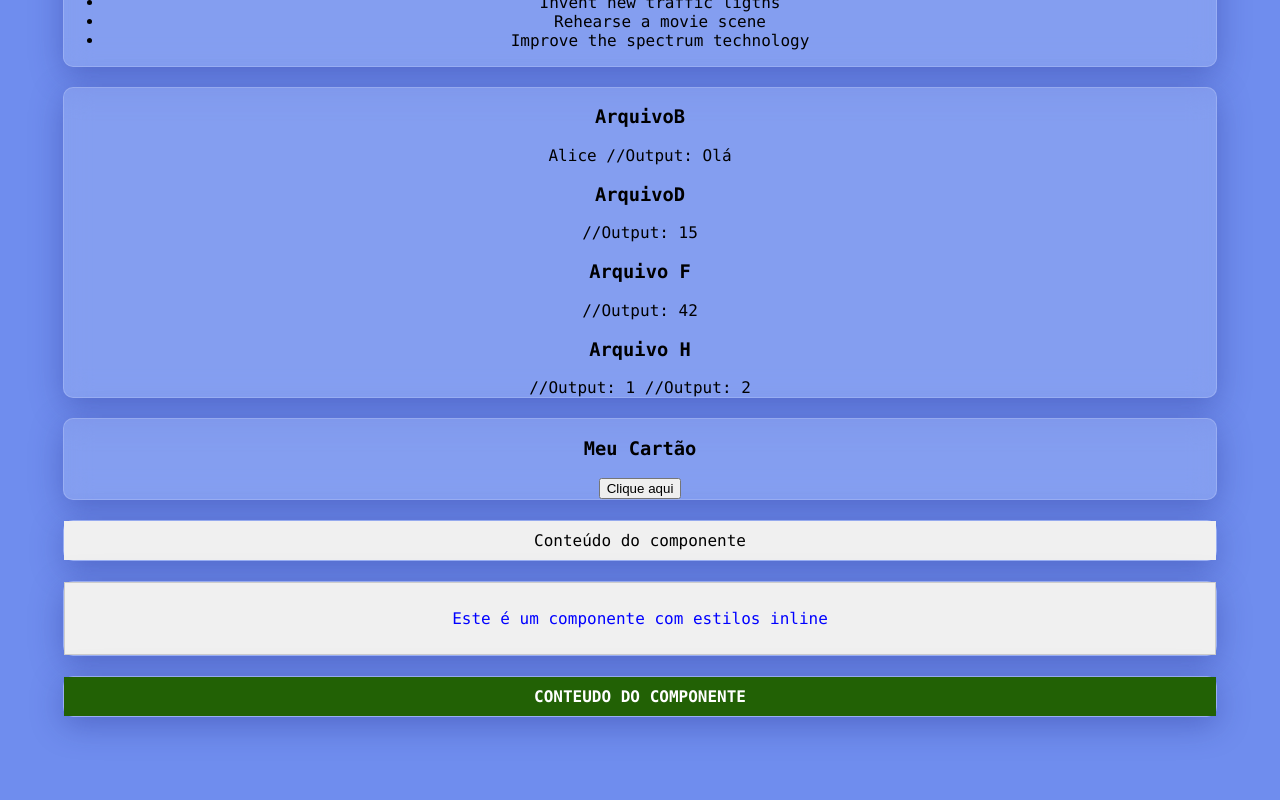
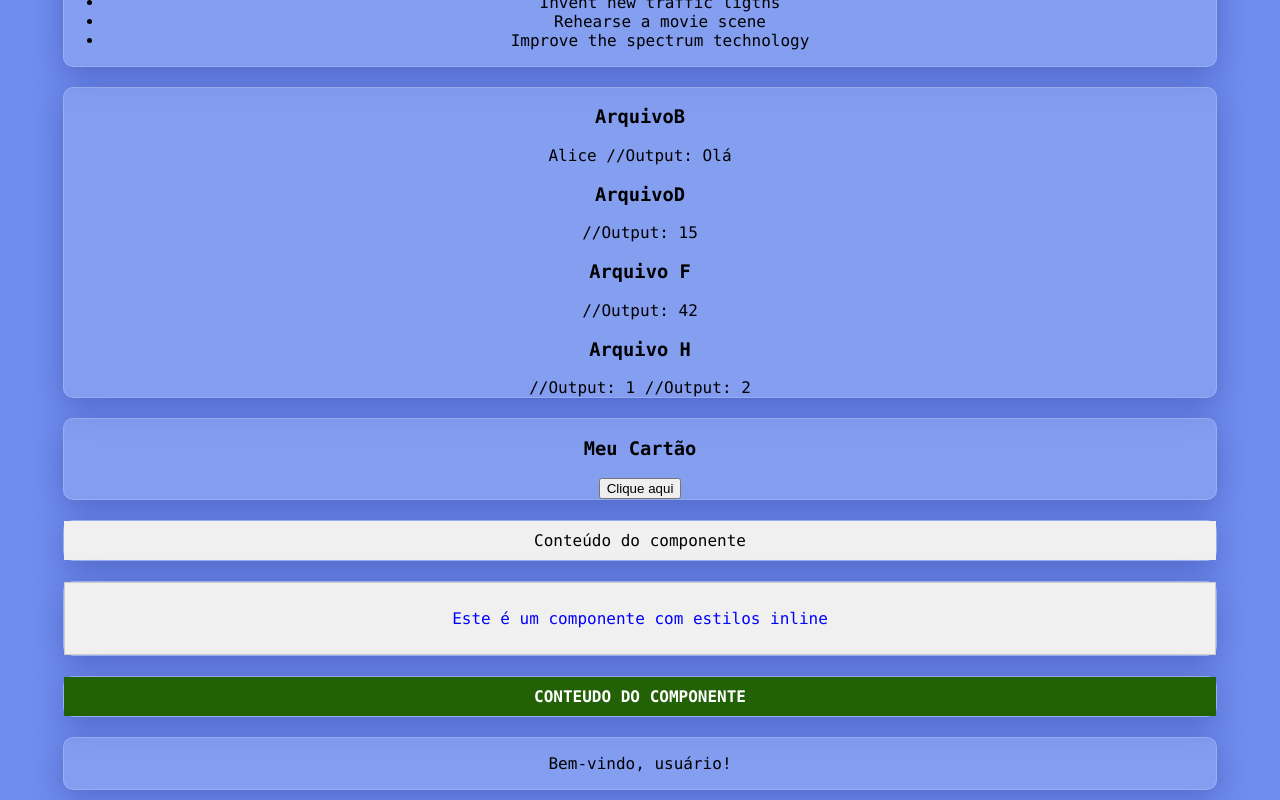
Before and after one commit to devbdallagnol/Projetos_React_Iniciantes, a React (Create React App) app: page / in a window 1280 px wide. Shown: the part 635-1435 px from the top of the page. Before the commit the page ends 1362 px from the top, so only its background shows below. Built offline with nearby package versions, Linux system fonts and the light colour scheme.

Commit message:
updated - added ConditionalRenderingExammple.js

```diff
--- a/src/App.js
+++ b/src/App.js
@@ -9,6 +9,7 @@ import ArquivoB from "./components/imports_exports/ArquivoB";
 import ArquivoD from "./components/imports_exports/ArquivoD";
 import ArquivoF from "./components/imports_exports/ArquivoF";
 import ArquivoH from "./components/imports_exports/ArquivoH";
+import ConditionalRenderingExample from "./components/renderizacoes/ConditionalRenderingExample";
 
 function App() {
   return (
@@ -40,6 +41,9 @@ function App() {
         <div className="div-card">
           <MyComponent2 />
         </div>
+        <div className="div-card">
+          <ConditionalRenderingExample isLoggedIn={true}/>
+        </div>
       </div>
     </div>
   );
--- /dev/null
+++ b/src/components/renderizacoes/ConditionalRenderingExample.js
@@ -0,0 +1,15 @@
+import React from "react";
+
+function ConditionalRenderingExample(props) {
+  return (
+    <div>
+      {props.isLoggedIn ? (
+        <p>Bem-vindo, usuário!</p>
+      ) : (
+        <p>Por favor, faça login.</p>
+      )}
+    </div>
+  );
+}
+
+export default ConditionalRenderingExample;
```
